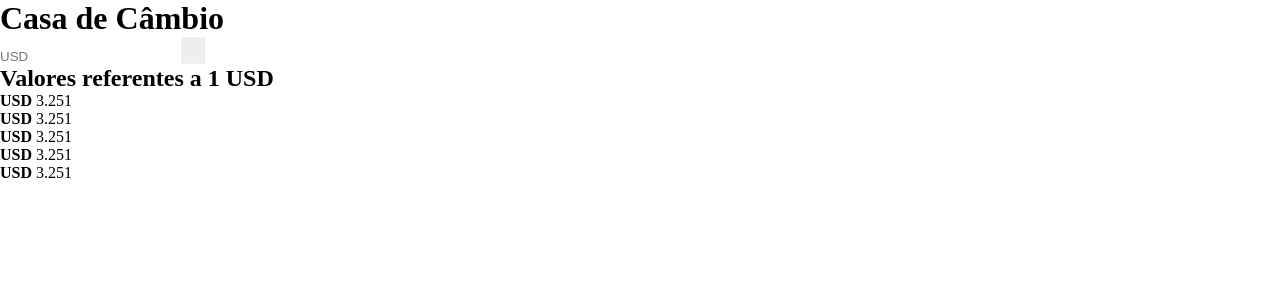
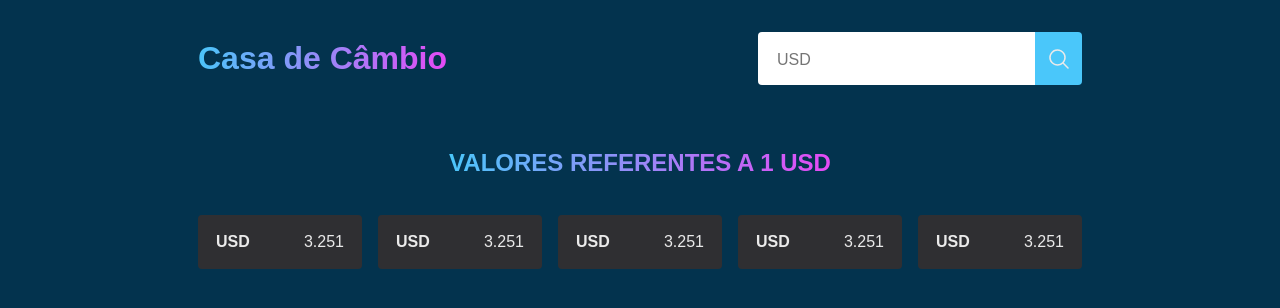
Before and after one commit to JoaoPossamaii/casa-de-cambio, a website built with Vite: page index.html in a window 1280 px wide. Built offline with nearby package versions, Linux system fonts and the light colour scheme.

Commit message:
estilo feito

```diff
--- a/index.html
+++ b/index.html
@@ -6,6 +6,10 @@
   <meta http-equiv="X-UA-Compatible" content="IE=edge">
   <meta name="viewport" content="width=device-width, initial-scale=1.0">
 
+  <link rel="preconnect" href="https://fonts.googleapis.com">
+  <link rel="preconnect" href="https://fonts.gstatic.com" crossorigin>
+  <link href="https://fonts.googleapis.com/css2?family=Roboto:ital,wght@1,700&display=swap" rel="stylesheet">
+
   <script src="./src/main.js" type="module" defer></script>
 
   <title>Casa de câmbio</title>
@@ -13,12 +17,11 @@
 
 <body>
 
+  <div class="container">
     <header>
       <h1>
         Casa de Câmbio
       </h1>
-
-
       <form>
         <input type="text" placeholder="USD">
         <button type="button">
@@ -30,7 +33,6 @@
         </button>
       </form>
     </header>
-
     <main>
       <h2> Valores referentes a 1 USD </h2>
       <ul>
@@ -54,9 +56,9 @@
           <b> USD </b>
           <span> 3.251 </span>
         </li>
-
       </ul>
     </main>
+  </div>
 
 </body>
 
--- a/src/style.css
+++ b/src/style.css
@@ -0,0 +1,127 @@
+body,
+button,
+input {
+  font-family: 'Lora', sans-serif;
+}
+
+body {
+  background: rgb(3, 51, 78);
+  color: #EAEAEA;
+  /* color: rgb(13, 81, 81); */
+}
+
+.container {
+  /* background-color: azure; */
+  max-width: 900px;
+  margin: 0 auto;
+  padding: 0 8px;
+}
+
+.container header {
+  padding: 32px 0;
+  display: flex;
+  justify-content: space-between;
+  align-items: center;
+}
+
+.container header h1 {
+  background: linear-gradient(98deg, #4AC7FA 0%, #E649F5 100%);
+
+  -webkit-background-clip: text;
+  background-clip: text;
+
+  -webkit-text-fill-color: transparent;
+}
+
+header form {
+  display: flex;
+  max-width: 324px;
+  width: 100%;
+}
+
+header form input {
+  padding: 16px;
+  font-size: 16px;
+  width: 100%;
+
+  border-radius: 4px 0 0 4px;
+  border: 3px solid transparent;
+  border-bottom-width: 0;
+
+  transition: border-color 200ms;
+}
+
+header form input:hover {
+  border-color: #4AC7FA;
+}
+
+header form button {
+  width: 56px;
+
+  border-radius: 0 4px 4px 0;
+  background: #4AC7FA;
+  line-height: 0;
+  /* arruma a linha do botao com o input */
+
+  transition: filter 200ms;
+}
+
+header form button:hover {
+  filter: brightness(80%);
+}
+
+.container main {
+  /* background: hsl(240, 31%, 71%); */
+
+  margin-top: 32px;
+  display: flex;
+  flex-direction: column;
+  align-items: center;
+
+  height: calc(100vh - 149px)
+}
+
+main h2 {
+  text-transform: uppercase;
+
+  background-image: linear-gradient(98deg, #4AC7FA 0%, #E649F5 100%);
+
+  -webkit-background-clip: text;
+  background-clip: text;
+  -webkit-text-fill-color:
+    transparent;
+}
+
+main ul {
+  list-style: none;
+
+  margin-top: 38px;
+  width: 100%;
+
+  display: grid;
+  grid-template-columns: repeat(5, 1fr);
+  gap: 16px;
+}
+
+main ul li {
+  background-color: #2F2F32;
+  padding: 16px;
+  border-radius: 4px;
+
+  display: flex;
+  align-items: center;
+  justify-content: space-between;
+
+  border: 2px solid transparent;
+
+  transition: all 200ms;
+}
+
+main ul li:hover {
+  transform: translateY(-10px) scale(120%);
+  border-color: #4AC7FA;
+}
+
+main ul li:hover span{
+  color: #95eba8;
+}
```
Lines whose indentation alone changed are shown as unchanged.
